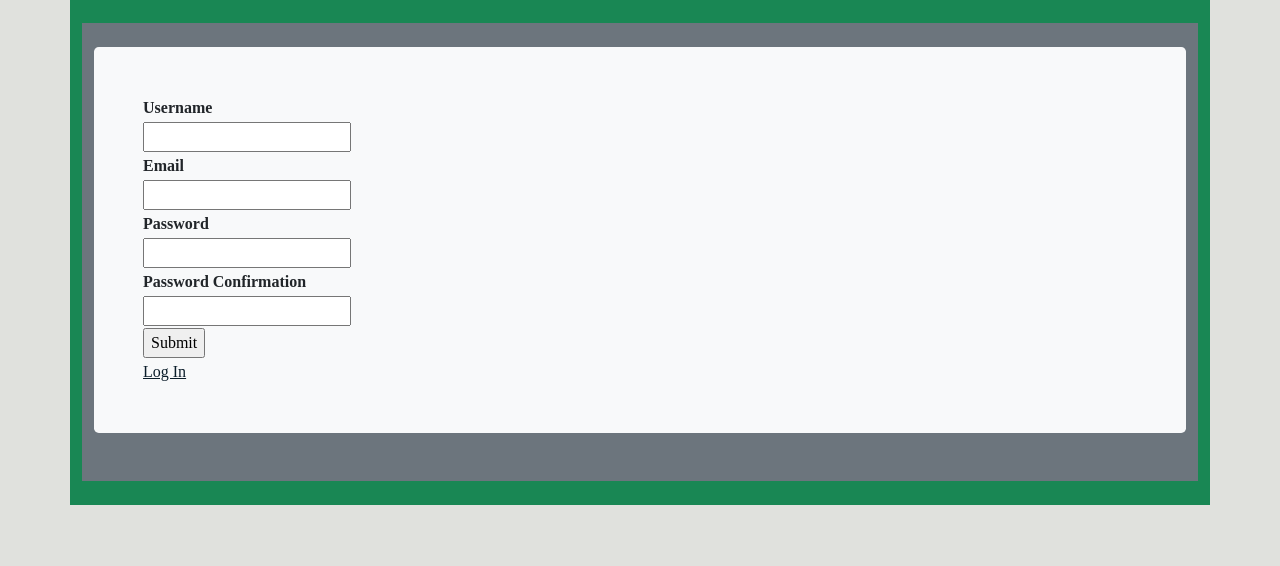
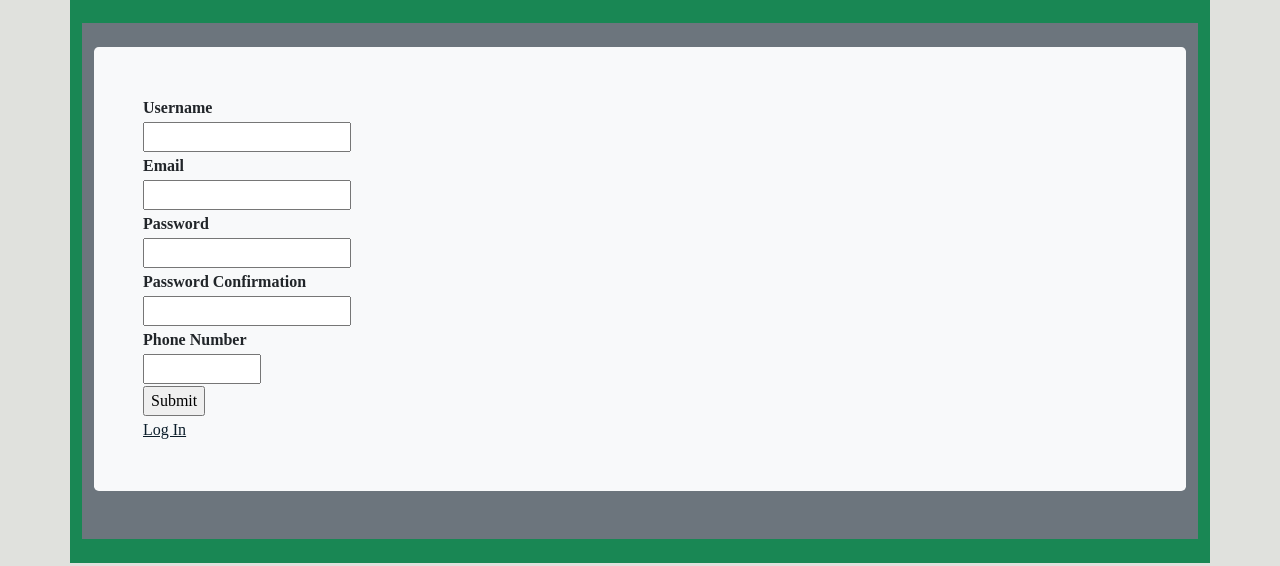
Before and after one commit to sanvi1855544/testprep, a Flask app: page /crud/authorize/ in a window 1280 px wide. Shown: the part 234-800 px from the top of the page. Run offline with Flask 2, Linux system fonts and the light colour scheme; some libraries are stand-ins or nearby versions.

Commit message:
hack 1 and 2 added

```diff
--- a/crud/templates/crud/authorize.html
+++ b/crud/templates/crud/authorize.html
@@ -24,6 +24,8 @@
                         <tr><td><input type="password" id='password1' name="password1" size="20" required></td></tr>
                         <tr><th><label for="password2">Password Confirmation</label></th></tr>
                         <tr><td><input type="password" id='password2' name="password2" size="20" required></td></tr>
+                        <tr><th><label for="phone">Phone Number</label></th></tr>
+                        <tr><td><input type="text" id='phone' name="phone" size="10" required></td></tr>
                         <tr><th><input type="submit" value="Submit"></th></tr>
                         <tr><td><a href={{url_for('crud.crud_login')}}>Log In</a></td></tr>
                     </table>
--- a/crud/templates/crud/login.html
+++ b/crud/templates/crud/login.html
@@ -20,6 +20,8 @@
                         <tr><td><input type="email" id='email' name="email" size="20" required></td></tr>
                         <tr><th><label for="password">Password</label></th></tr>
                         <tr><td><input type="password" id="password" name="password" size="20" required></td></tr>
+                        <tr><th><label for="phone">Phone Number</label></th></tr>
+                        <tr><td><input type="text" id='phone' name="phone" size="10" required></td></tr>
                         <tr><th><input type="submit" value="Submit"></th></tr>
                         <tr><td><a href={{url_for('crud.crud_authorize')}}>Sign Up</a></td></tr>
                     </table>
```
Also changed, not shown: crud/templates/crud/crud.html (+8 -0 lines), model/myDB.db.
